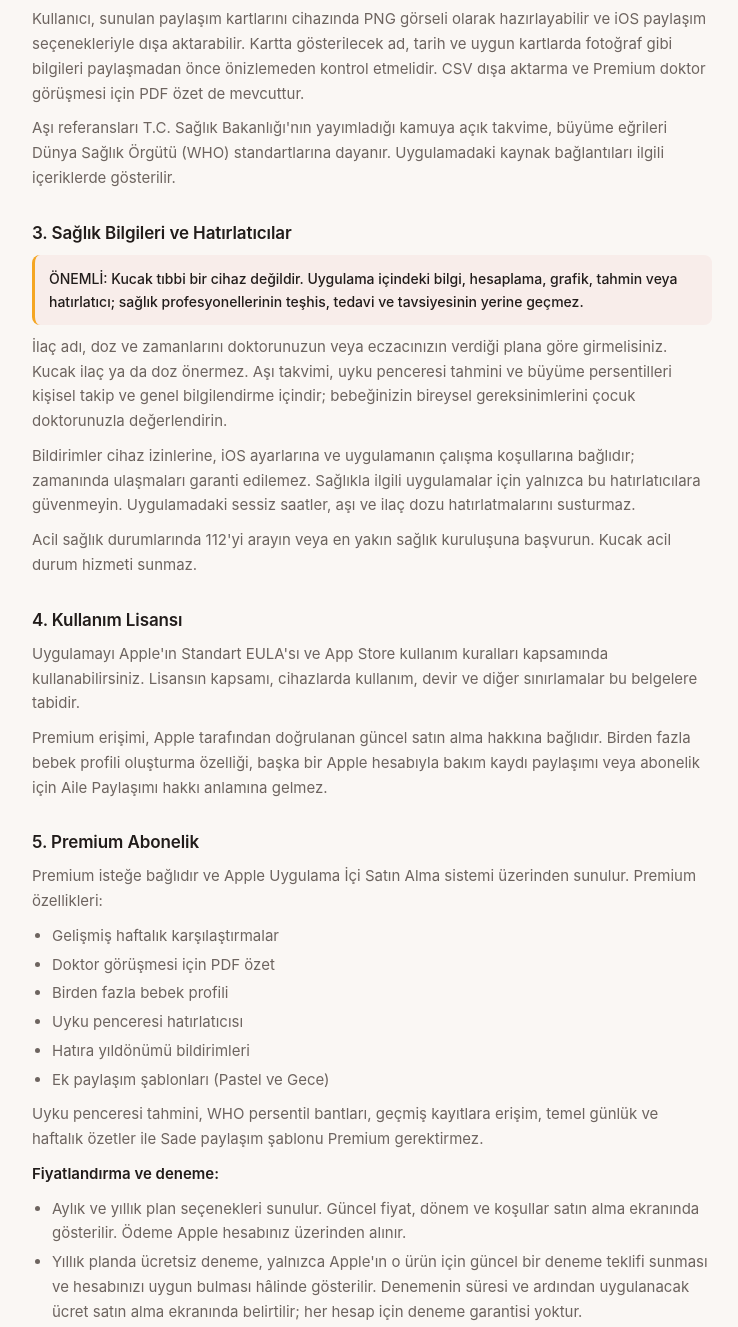
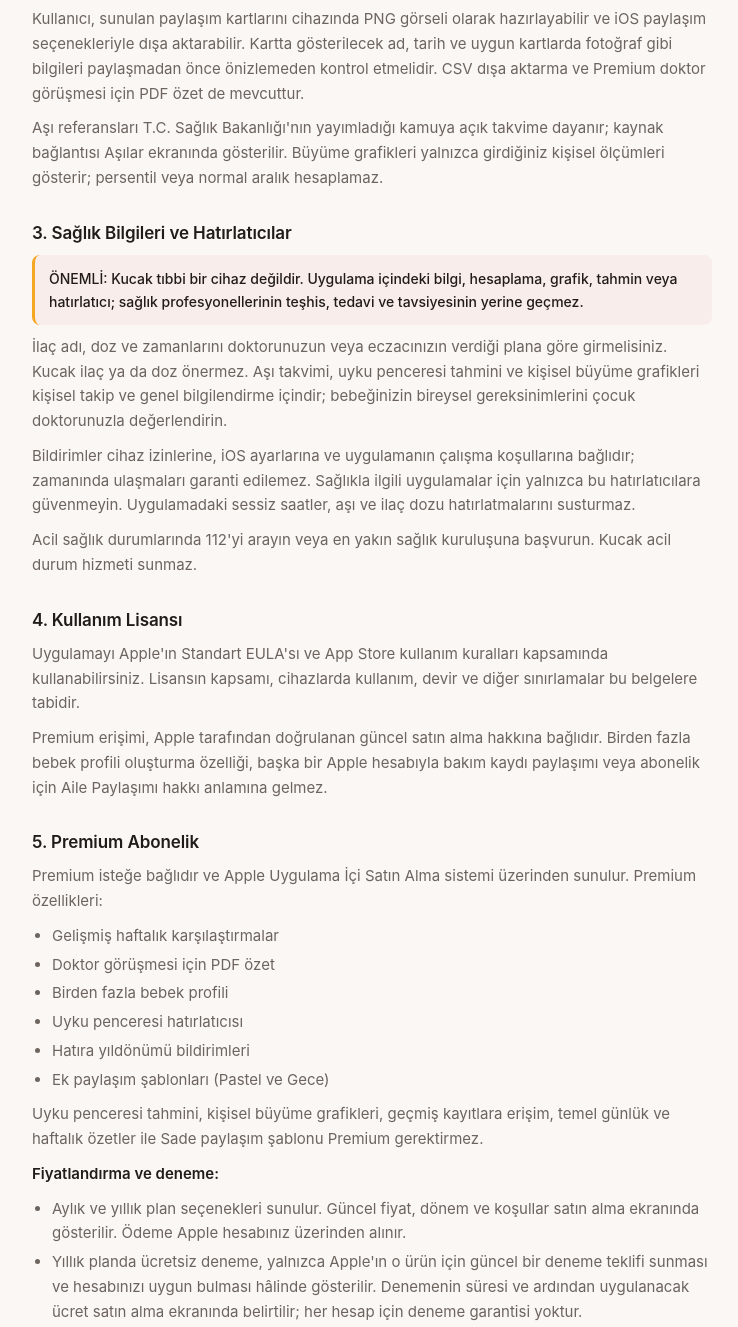
Before and after one commit to bayrambas255/kucak-support, a plain HTML site: page terms.html in a window 1280 px wide. Shown: the part 902-2229 px from the top of the page, without its empty margins (268-1006 px from the left). Drawn offline with Linux system fonts and the light colour scheme.

Commit message:
docs: align growth help with personal measurement charts

```diff
--- a/terms.html
+++ b/terms.html
@@ -181,13 +181,13 @@
       <p>Kucak; ebeveynlere ve bakım verenlere beslenme, uyku, bez değişimi, büyüme, aşı, ilaç, ek gıda denemeleri, gelişim kilometre taşları ve fotoğraflı hatıraları kaydetme olanağı sunan bir kişisel bakım günlüğüdür.</p>
       <p>Uygulama, kaydedilen bilgilerden cihaz üzerinde günlük ve haftalık özetler hazırlar. Bu sürüm yaşa göre haftalık/aylık gelişim makaleleri veya besin öneri rehberi sunmaz. Ek gıda denemelerini ve kendi reaksiyon notlarınızı manuel olarak kaydedebilirsiniz.</p>
       <p>Kullanıcı, sunulan paylaşım kartlarını cihazında PNG görseli olarak hazırlayabilir ve iOS paylaşım seçenekleriyle dışa aktarabilir. Kartta gösterilecek ad, tarih ve uygun kartlarda fotoğraf gibi bilgileri paylaşmadan önce önizlemeden kontrol etmelidir. CSV dışa aktarma ve Premium doktor görüşmesi için PDF özet de mevcuttur.</p>
-      <p>Aşı referansları T.C. Sağlık Bakanlığı&#x27;nın yayımladığı kamuya açık takvime, büyüme eğrileri Dünya Sağlık Örgütü (WHO) standartlarına dayanır. Uygulamadaki kaynak bağlantıları ilgili içeriklerde gösterilir.</p>
+      <p>Aşı referansları T.C. Sağlık Bakanlığı&#x27;nın yayımladığı kamuya açık takvime dayanır; kaynak bağlantısı Aşılar ekranında gösterilir. Büyüme grafikleri yalnızca girdiğiniz kişisel ölçümleri gösterir; persentil veya normal aralık hesaplamaz.</p>
     </section>
 
     <section>
       <h2>3. Sağlık Bilgileri ve Hatırlatıcılar</h2>
       <p class="callout">ÖNEMLİ: Kucak tıbbi bir cihaz değildir. Uygulama içindeki bilgi, hesaplama, grafik, tahmin veya hatırlatıcı; sağlık profesyonellerinin teşhis, tedavi ve tavsiyesinin yerine geçmez.</p>
-      <p>İlaç adı, doz ve zamanlarını doktorunuzun veya eczacınızın verdiği plana göre girmelisiniz. Kucak ilaç ya da doz önermez. Aşı takvimi, uyku penceresi tahmini ve büyüme persentilleri kişisel takip ve genel bilgilendirme içindir; bebeğinizin bireysel gereksinimlerini çocuk doktorunuzla değerlendirin.</p>
+      <p>İlaç adı, doz ve zamanlarını doktorunuzun veya eczacınızın verdiği plana göre girmelisiniz. Kucak ilaç ya da doz önermez. Aşı takvimi, uyku penceresi tahmini ve kişisel büyüme grafikleri kişisel takip ve genel bilgilendirme içindir; bebeğinizin bireysel gereksinimlerini çocuk doktorunuzla değerlendirin.</p>
       <p>Bildirimler cihaz izinlerine, iOS ayarlarına ve uygulamanın çalışma koşullarına bağlıdır; zamanında ulaşmaları garanti edilemez. Sağlıkla ilgili uygulamalar için yalnızca bu hatırlatıcılara güvenmeyin. Uygulamadaki sessiz saatler, aşı ve ilaç dozu hatırlatmalarını susturmaz.</p>
       <p>Acil sağlık durumlarında 112&#x27;yi arayın veya en yakın sağlık kuruluşuna başvurun. Kucak acil durum hizmeti sunmaz.</p>
     </section>
@@ -209,7 +209,7 @@
         <li>Hatıra yıldönümü bildirimleri</li>
         <li>Ek paylaşım şablonları (Pastel ve Gece)</li>
       </ul>
-      <p>Uyku penceresi tahmini, WHO persentil bantları, geçmiş kayıtlara erişim, temel günlük ve haftalık özetler ile Sade paylaşım şablonu Premium gerektirmez.</p>
+      <p>Uyku penceresi tahmini, kişisel büyüme grafikleri, geçmiş kayıtlara erişim, temel günlük ve haftalık özetler ile Sade paylaşım şablonu Premium gerektirmez.</p>
       <p><strong>Fiyatlandırma ve deneme:</strong></p>
       <ul>
         <li>Aylık ve yıllık plan seçenekleri sunulur. Güncel fiyat, dönem ve koşullar satın alma ekranında gösterilir. Ödeme Apple hesabınız üzerinden alınır.</li>
```
Also changed, not shown: index.html (+2 -2 lines), privacy.html (+1 -1 lines).
